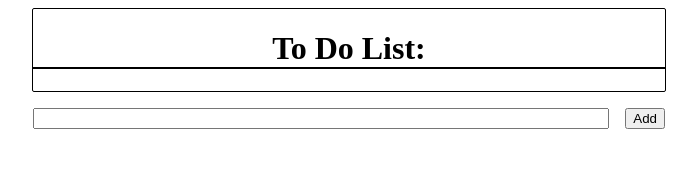
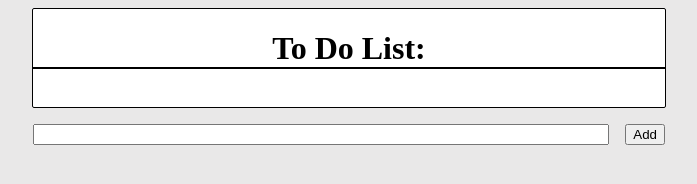
Before and after one commit to austinxewell/TooDoList, a website with bundled scripts: page public/index.html in a window 1280 px wide. Shown: the whole page, without its empty margins (291-988 px from the left). Built offline with nearby package versions, Linux system fonts and the light colour scheme.

Commit message:
minor css updates

```diff
--- a/public/index.html
+++ b/public/index.html
@@ -18,6 +18,9 @@
 </html>
 
 <style>
+  body {
+    background-color: rgb(233, 232, 232);
+  }
   #list {
     list-style: none;
     padding: 0;
@@ -27,6 +30,8 @@
     border: solid 1px black;
     border-radius: 2px;
     margin: auto;
+    background-color: white;
+    padding-bottom: 1rem;
   }
 
   h1 {
@@ -50,10 +55,6 @@
     background-color: white;
     border: solid 1px black;
     border-radius: 2px;
-
-    &:hover {
-      cursor: pointer;
-    }
   }
 
   #new-task-form {
@@ -67,4 +68,8 @@
       width: -webkit-fill-available;
     }
   }
+
+  button:hover {
+    cursor: pointer;
+  }
 </style>
```
